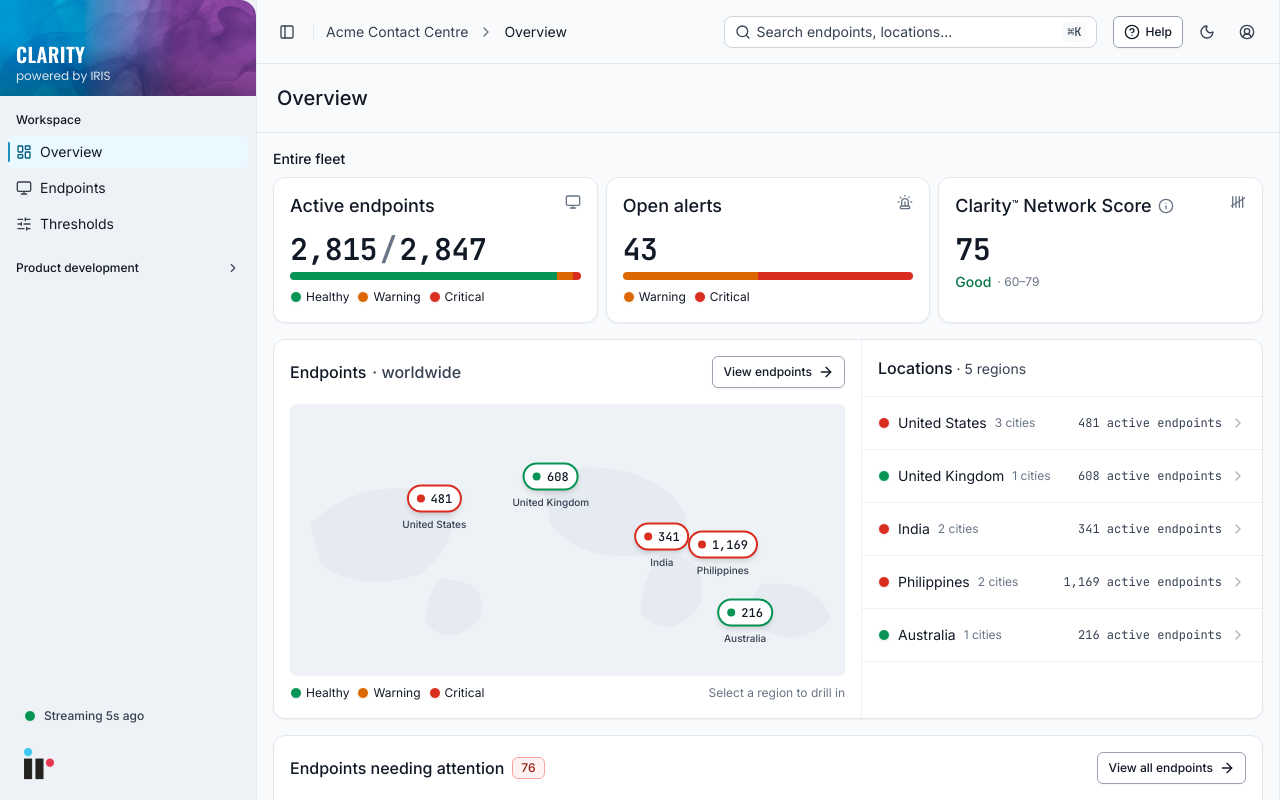
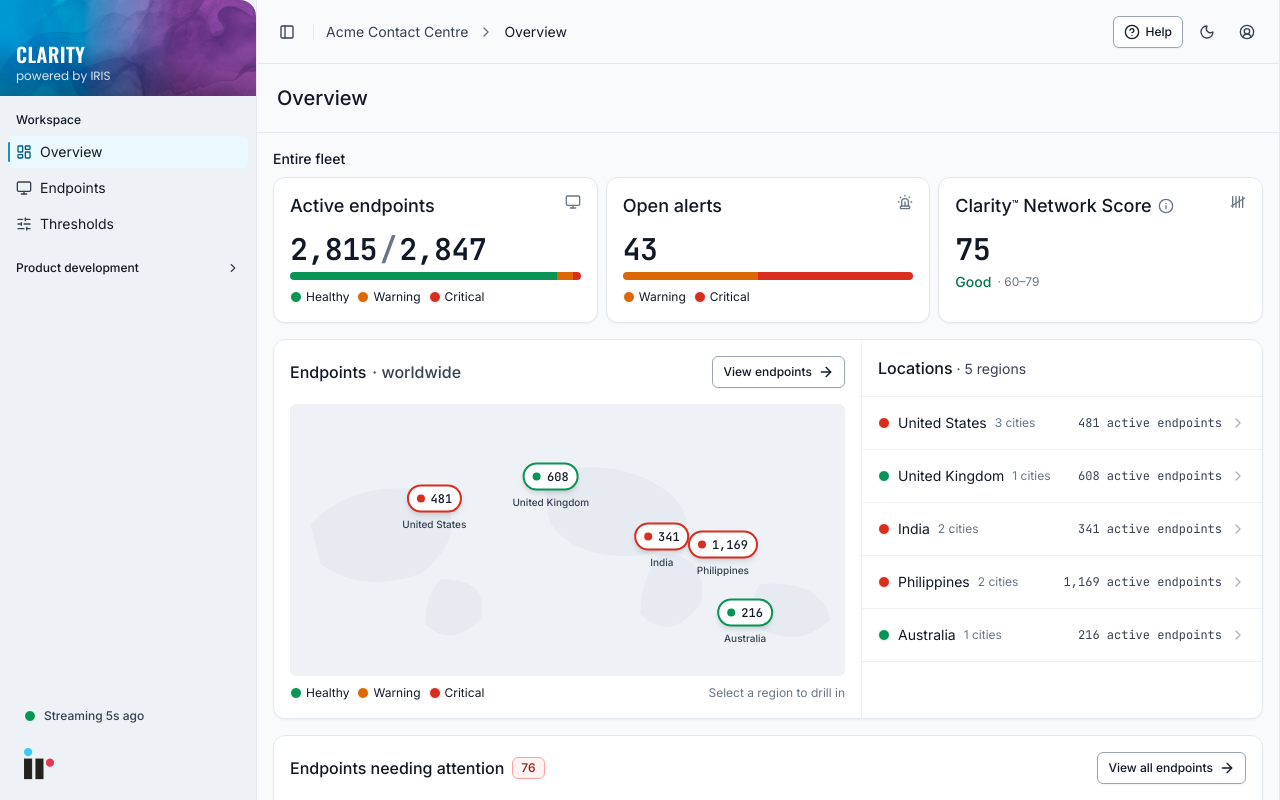
Before and after one commit to mynameiseeyern/Clarion-prototype, a React (Vite) app: page / in a window 1280 px wide. Built offline with nearby package versions, Linux system fonts and the light colour scheme.

Commit message:
Removal of search

```diff
--- a/src/App.tsx
+++ b/src/App.tsx
@@ -13,7 +13,6 @@ import { ComponentsPage } from "@/pages/ComponentsPage"
 import { AdminApp } from "@/AdminApp"
 import { EndpointDrawer } from "@/components/endpoints/drawer/EndpointDrawer"
 import { AlertDrawer } from "@/components/alerts/AlertDrawer"
-import { CommandPalette } from "@/components/search/CommandPalette"
 import { Toaster } from "@/components/ui/toast"
 import { useStreaming } from "@/hooks/useStreaming"
 import { DEFAULT_LOCATION, locationById } from "@/data/dashboard"
@@ -55,7 +54,6 @@ export default function App() {
   const [drawer, setDrawer] = useState<DeviceDrawer | null>(() => deviceDrawerFromUrl())
   const [alertDrawer, setAlertDrawer] = useState<IssueDrawer | null>(() => issueDrawerFromUrl())
   const [backAlert, setBackAlert] = useState<IssueDrawer | null>(null)
-  const [searchOpen, setSearchOpen] = useState(false)
   const live = useStreaming()
   // remembers the last synced page + open-drawer flags, to decide push vs replace
   const histPrev = useRef({ page, device: drawer !== null, issue: alertDrawer !== null })
@@ -90,18 +88,6 @@ export default function App() {
     }
     window.addEventListener("popstate", onPop)
     return () => window.removeEventListener("popstate", onPop)
-  }, [])
-
-  // ⌘K / Ctrl-K opens the command palette
-  useEffect(() => {
-    const onKey = (e: KeyboardEvent) => {
-      if ((e.metaKey || e.ctrlKey) && e.key.toLowerCase() === "k") {
-        e.preventDefault()
-        setSearchOpen((v) => !v)
-      }
-    }
-    window.addEventListener("keydown", onKey)
-    return () => window.removeEventListener("keydown", onKey)
   }, [])
 
   // Navigating to another page closes any open drawer (a drilldown belongs to
@@ -156,7 +142,6 @@ export default function App() {
           dark={dark}
           onToggleTheme={() => setDark((v) => !v)}
           onToggleSidebar={() => setSidebarOpen((v) => !v)}
-          onOpenSearch={() => setSearchOpen(true)}
           onSwitchExperience={switchExperience}
         />
 
@@ -236,14 +221,6 @@ export default function App() {
 
       {/* transient toasts (save confirmations, etc.) */}
       <Toaster />
-
-      {/* global command palette */}
-      <CommandPalette
-        open={searchOpen}
-        onOpenChange={setSearchOpen}
-        onPickEndpoint={(e) => setDrawer({ rows: [e], index: 0 })}
-        onPickLocation={(id) => { setEndpointFilters([id]); navigate("endpoints") }}
-      />
     </div>
   )
 }
--- a/src/components/dashboard/Topbar.tsx
+++ b/src/components/dashboard/Topbar.tsx
@@ -1,5 +1,5 @@
 import type { ReactNode } from "react"
-import { PanelLeft, ChevronRight, Search, Sun, Moon, HelpCircle } from "lucide-react"
+import { PanelLeft, ChevronRight, Sun, Moon, HelpCircle } from "lucide-react"
 import { fleet } from "@/data/dashboard"
 import { pageLabel, type PageId, type Experience } from "@/nav"
 import { Button } from "@/components/ui/button"
@@ -26,14 +26,12 @@ export function Topbar({
   dark,
   onToggleTheme,
   onToggleSidebar,
-  onOpenSearch,
   onSwitchExperience,
 }: {
   page: PageId
   dark: boolean
   onToggleTheme: () => void
   onToggleSidebar: () => void
-  onOpenSearch: () => void
   onSwitchExperience: (e: Experience) => void
 }) {
   return (
@@ -60,25 +58,6 @@ export function Topbar({
       </div>
 
       <div className="flex items-center gap-4">
-        <button
-          type="button"
-          onClick={onOpenSearch}
-          className="flex h-8 w-[373px] max-w-[40vw] items-center gap-1.5 rounded-lg px-2.5 py-1 text-left transition-colors"
-          style={{ background: "var(--bg-input-default)", border: "1px solid var(--border-input-default)" }}
-          onMouseEnter={(e) => (e.currentTarget.style.borderColor = "var(--border-input-hovered)")}
-          onMouseLeave={(e) => (e.currentTarget.style.borderColor = "var(--border-input-default)")}
-        >
-          <Search className="size-4 shrink-0" style={{ color: "var(--fg-neutral-muted)" }} />
-          <span className="min-w-px flex-1 truncate text-sm" style={{ color: "var(--fg-neutral-muted)" }}>
-            Search endpoints, locations...
-          </span>
-          <kbd
-            className="flex h-5 min-w-5 items-center justify-center gap-1 rounded-sm px-1 text-xs font-medium"
-            style={{ background: "var(--bg-neutral-subtle)", color: "var(--fg-neutral-muted)" }}
-          >
-            ⌘K
-          </kbd>
-        </button>
         <div className="flex items-center gap-2">
           <Button asChild variant="outline" size="sm">
             <a href="/support.html" target="_blank" rel="noreferrer">
```
